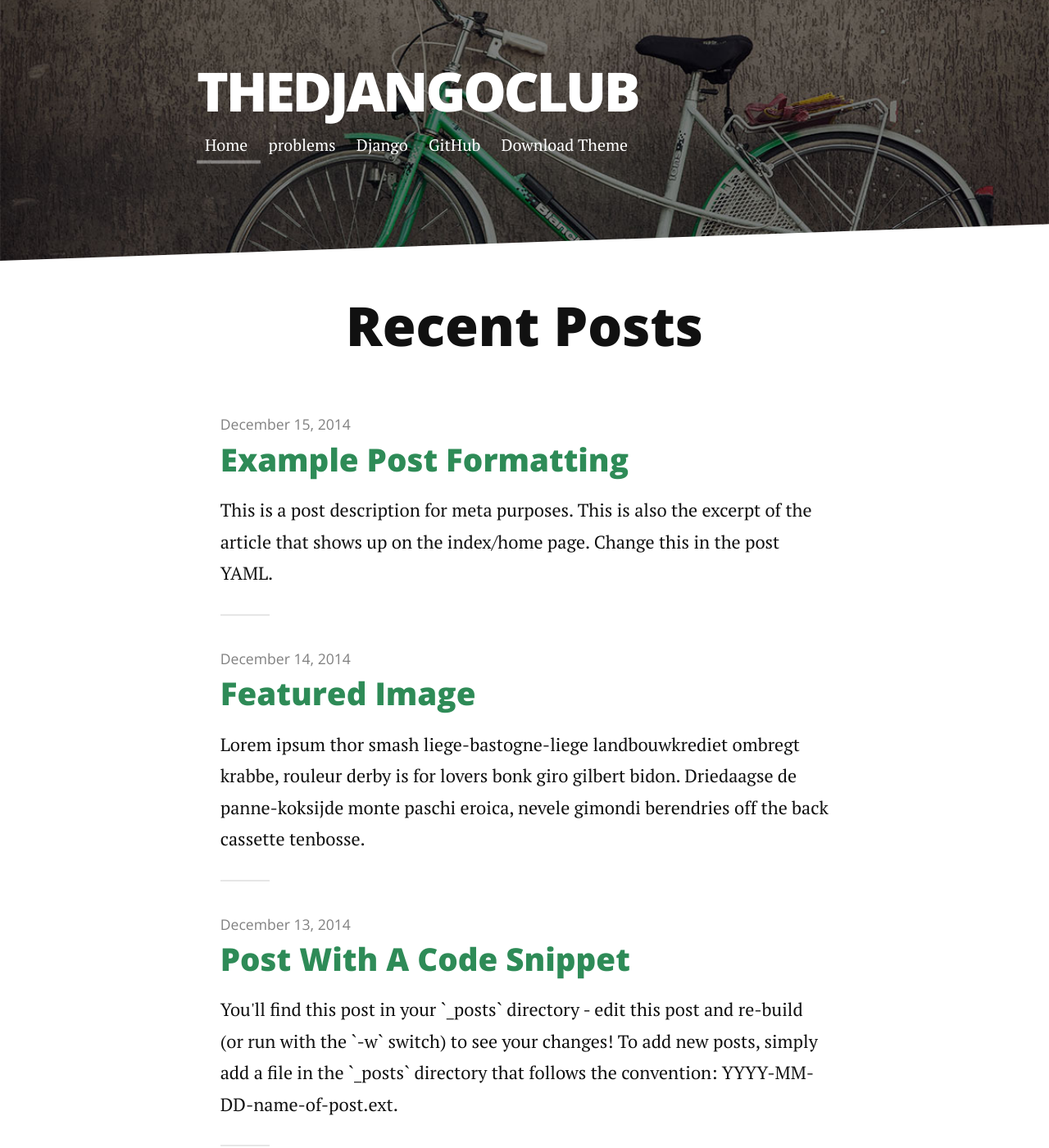
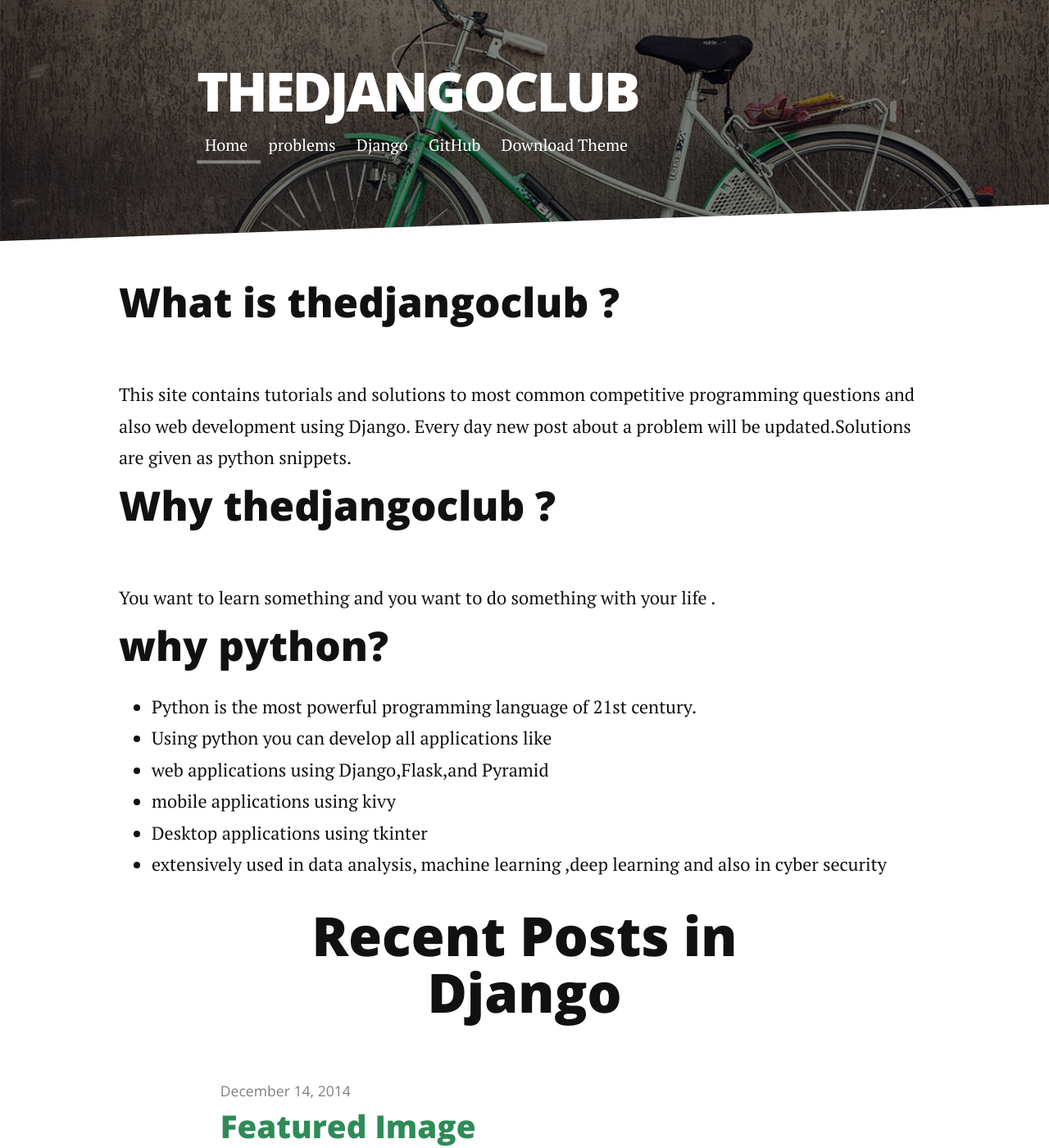
Before and after one commit to thedjangoclub/thedjangoclub.github.io, a Jekyll site: the page built from index.html, in a window 1280 px wide and 1400 px high. Shown: the whole window at 82% size. Built offline with Jekyll 4.4.1, drawn with Linux system fonts in a browser that asks for light colours; nearby versions of some CDN libraries; the list of posts is cut into pages by our own code; some of the changed text lies outside the part shown.

Commit message:
Update index.html

```diff
--- a/index.html
+++ b/index.html
@@ -4,16 +4,54 @@
 ---
 
 <div class="home" id="home">
-  <h1 class="pageTitle">Recent Posts</h1>
+  <div class="container">
+      <h2 class="text-center"> What is thedjangoclub ? </h2><br>
+
+      This site contains tutorials and solutions to most common competitive programming questions and also web development using Django.
+      Every day new post about a problem will be updated.Solutions are given as python snippets.
+
+      <h2 class="text-center"> Why thedjangoclub ? </h2><br>
+
+      You want to learn something and you want to do something with your life .
+
+
+    <h2> why python? </h2>
+    <ul>
+      <li>Python is the most powerful programming language of 21st century.</li>
+      <li>Using python you can develop all applications like</li>
+      <li> web applications using Django,Flask,and Pyramid</li>
+      <li>mobile applications using kivy</li>
+      <li>Desktop applications using tkinter</li>
+      <li>extensively used in data analysis, machine learning ,deep learning and also in cyber security </li>
+    </ul>
+</div>
+
+<h1 class="pageTitle">Recent Posts in Django</h1>
   <ul class="posts noList">
     {% for post in paginator.posts %}
+      {% if post.category contains 'django' %}
       <li>
         <span class="date">{{ post.date | date: '%B %d, %Y' }}</span>
         <h3><a class="post-link" href="{{ post.url | prepend: site.baseurl }}">{{ post.title }}</a></h3>
         <p>{% if post.description %}{{ post.description }}{% else %}{{ post.excerpt | strip_html }}{% endif %}</p>
       </li>
+      {% endif %}
     {% endfor %}
-  </ul>
+    </ul><br>
+
+<h1 class="pageTitle">Recent Posts in Problems</h1>
+  <ul class="posts noList">
+      {% for post in paginator.posts %}
+        {% if post.category contains 'problems' %}
+        <li>
+          <span class="date">{{ post.date | date: '%B %d, %Y' }}</span>
+          <h3><a class="post-link" href="{{ post.url | prepend: site.baseurl }}">{{ post.title }}</a></h3>
+          <p>{% if post.description %}{{ post.description }}{% else %}{{ post.excerpt | strip_html }}{% endif %}</p>
+        </li>
+        {% endif %}
+      {% endfor %}
+    </ul>
+
   <!-- Pagination links -->
   <div class="pagination">
     {% if paginator.previous_page %}
```
